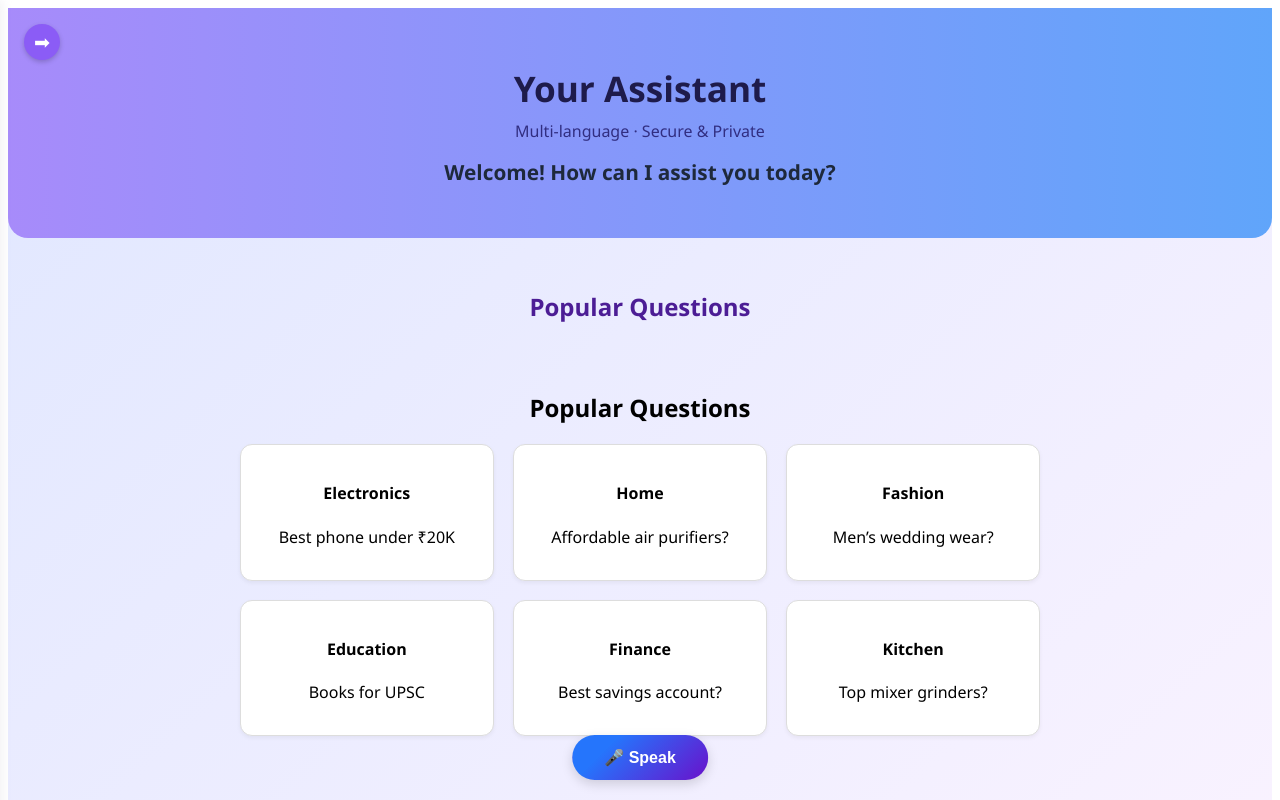
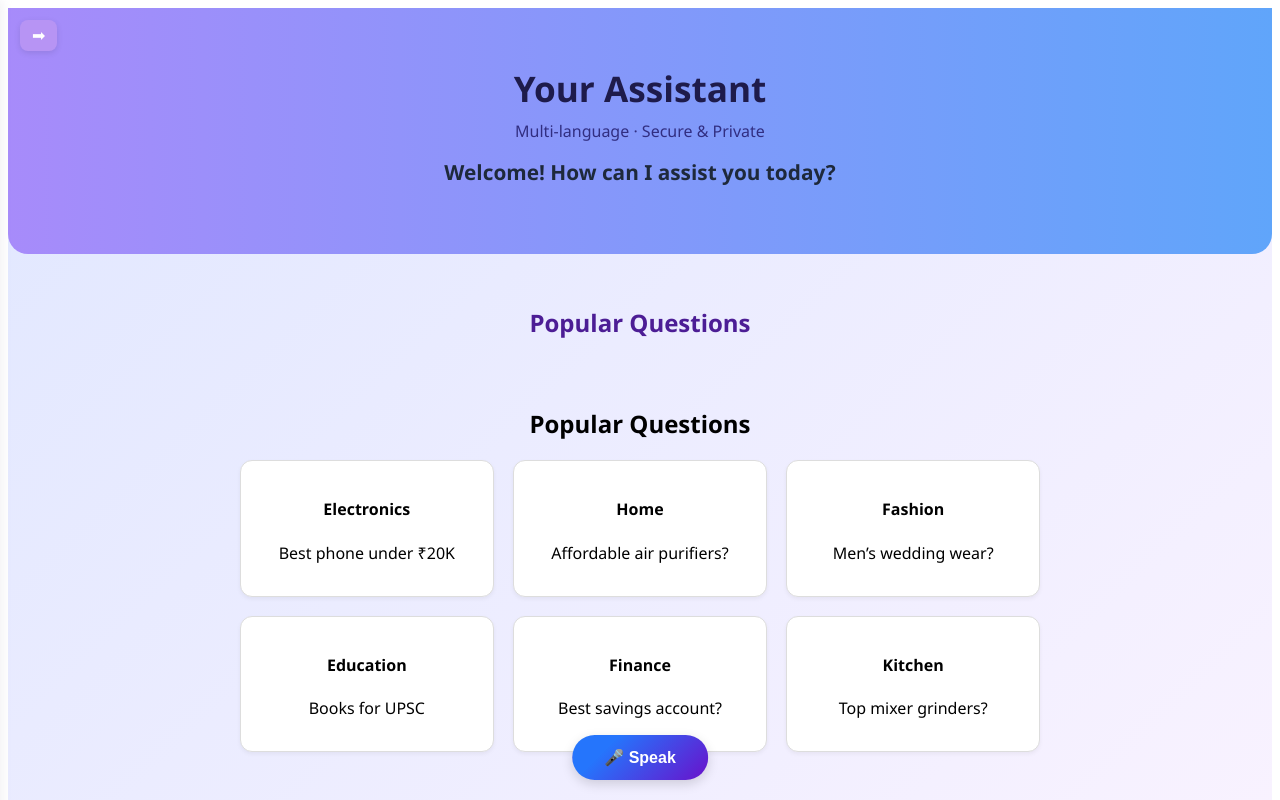
Before and after one commit to itisar-345/SalesAssistant, a React (Vite) app: page / in a window 1280 px wide. Shown: the top 800 px of the page. Built offline with nearby package versions, Linux system fonts and the light colour scheme.

Commit message:
update css

```diff
--- a/src/App.css
+++ b/src/App.css
@@ -1,34 +1,41 @@
+/* Base App Styling */
 .App {
   font-family: 'Segoe UI', sans-serif;
   background: linear-gradient(to bottom right, #e0e7ff, #fdf4ff);
   min-height: 100vh;
   padding-bottom: 4rem;
+  display: flex;
+  flex-direction: column;
 }
 
+/* Header Styling */
 .app-header {
+  position: relative;
   text-align: center;
-  padding: 2rem 1rem;
+  padding: 2rem 1rem 3rem;
   background: linear-gradient(to right, #a78bfa, #60a5fa);
   color: #1e1b4b;
   border-radius: 0 0 20px 20px;
-  position: relative;
 }
 
+/* Fixed Toggle Button */
 .side-nav-toggle {
-  position: absolute;
-  top: 1rem;
-  left: 1rem;
-  background: #8b5cf6;
+  position: fixed;
+  top: 20px;
+  left: 20px;
+  background: #b794f4;
   color: white;
   border: none;
-  border-radius: 50%;
-  width: 36px;
-  height: 36px;
-  font-size: 1.2rem;
+  border-radius: 8px;
+  padding: 6px 12px;
+  font-size: 1rem;
   cursor: pointer;
-  box-shadow: 0 2px 5px rgba(0, 0, 0, 0.2);
+  z-index: 1100;
+  box-shadow: 0 2px 6px rgba(0, 0, 0, 0.1);
+  transition: background 0.3s ease;
 }
 
+/* Header Content */
 .header-content h1 {
   margin-bottom: 0.5rem;
   font-size: 2.2rem;
@@ -46,6 +53,7 @@
   color: #1e293b;
 }
 
+/* Main Content */
 .main-content {
   padding: 2rem 1rem;
   display: flex;
@@ -54,19 +62,25 @@
   gap: 3rem;
 }
 
+/* Sections */
 .section-heading {
   font-size: 1.5rem;
   margin-bottom: 1rem;
   color: #4c1d95;
 }
 
-.questions-section {
+.questions-section,
+.chatbox-section {
   width: 100%;
-  max-width: 1000px;
+  max-width: 900px;
   text-align: center;
 }
 
-.chatbox-section {
-  width: 100%;
-  max-width: 800px;
+/* Sidebar Interaction Margin */
+.App.side-nav-open main {
+  margin-left: 260px;
 }
+
+.App.side-nav-closed main {
+  margin-left: 0;
+}
```
